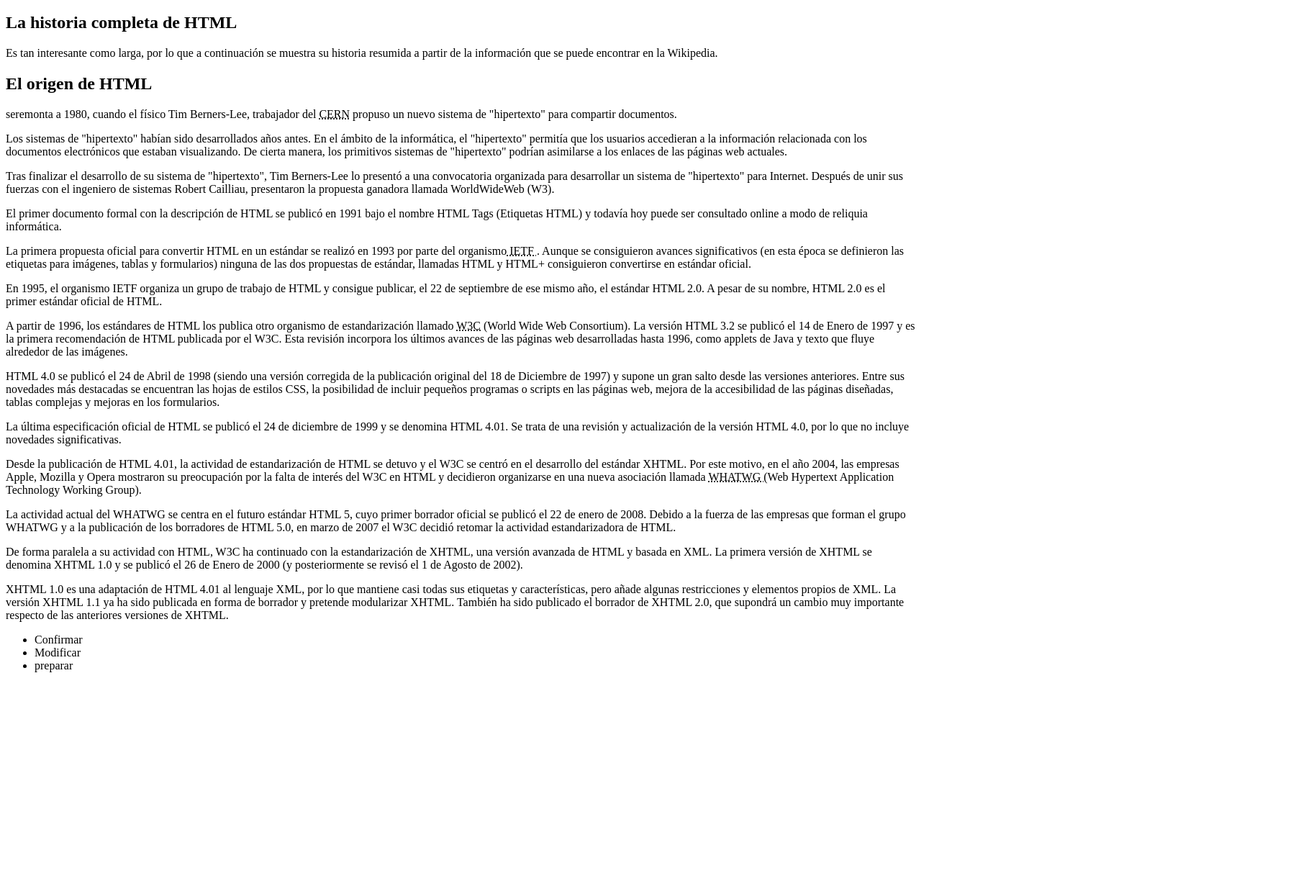
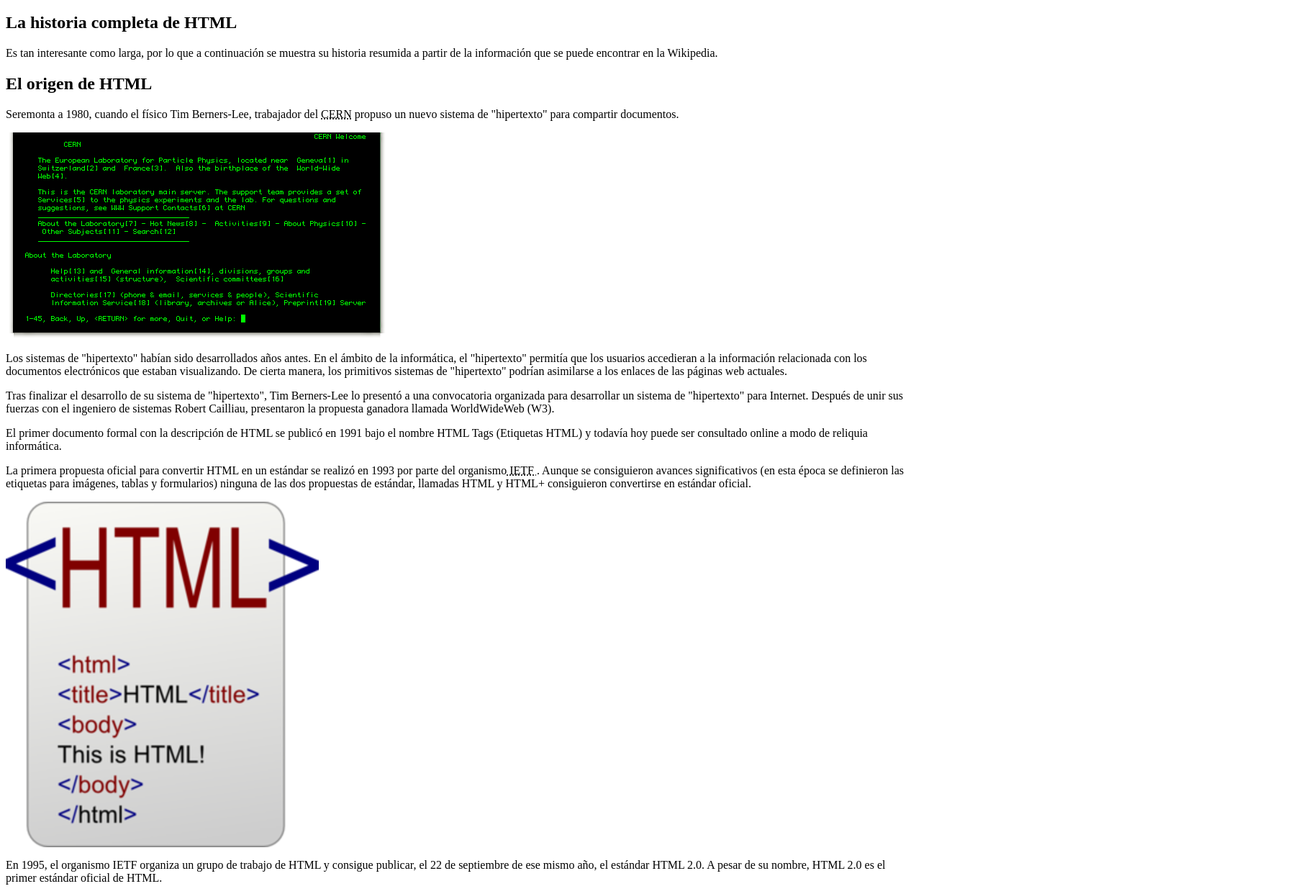
Before and after one commit to RogerCaba/primerparcial, a plain HTML site: page index.html in a window 1280 px wide. Shown: the part 48-1290 px from the top of the page at 72% size, 1808 px wide, since content can reach past the window. Before the commit the page ends 998 px from the top, so only its background shows below. Drawn offline with Linux system fonts and the light colour scheme.

Commit message:
incertando las imagenes

```diff
--- a/index.html
+++ b/index.html
@@ -6,7 +6,9 @@
 
 <h2>La historia completa de HTML</h2> Es tan interesante como larga, por lo que a continuación se muestra su historia resumida a partir de la información que se puede encontrar en la Wikipedia.
 
-<h2>El origen de HTML</h2><p>seremonta a 1980, cuando el físico Tim Berners-Lee, trabajador del <acronym title="Organización Europea para la Investigación Nuclear"> CERN</acronym> propuso un nuevo sistema de "hipertexto" para compartir documentos.</p>
+<h2>El origen de HTML</h2><p>Seremonta a 1980, cuando el físico Tim Berners-Lee, trabajador del <acronym title="Organización Europea para la Investigación Nuclear"> CERN</acronym> propuso un nuevo sistema de "hipertexto" para compartir documentos.</p>
+
+<img src="imagenes/foto1.gif">
 
 <p>Los sistemas de "hipertexto" habían sido desarrollados años antes. En el ámbito de la informática, el "hipertexto" permitía que los usuarios accedieran a la información relacionada con los documentos electrónicos que estaban visualizando. De cierta manera, los primitivos sistemas de "hipertexto" podrían asimilarse a los enlaces de las páginas web actuales.</p>
 
@@ -15,11 +17,11 @@
 <p>El primer documento formal con la descripción de HTML se publicó en 1991 bajo el nombre HTML Tags (Etiquetas HTML) y todavía hoy puede ser consultado online a modo de reliquia informática.</p>
 
 <p>La primera propuesta oficial para convertir HTML en un estándar se realizó en 1993 por parte del organismo<acronym title="(Internet Engineering Task Force)"> IETF </acronym>. Aunque se consiguieron avances significativos (en esta época se definieron las etiquetas para imágenes, tablas y formularios) ninguna de las dos propuestas de estándar, llamadas HTML y HTML+ consiguieron convertirse en estándar oficial.</p>
-
+<img src="imagenes/foto2.png">
 <p>En 1995, el organismo IETF organiza un grupo de trabajo de HTML y consigue publicar, el 22 de septiembre de ese mismo año, el estándar HTML 2.0. A pesar de su nombre, HTML 2.0 es el primer estándar oficial de HTML.</p>
 
 <p>A partir de 1996, los estándares de HTML los publica otro organismo de estandarización llamado <acronym title="World Wide Web Consortium">W3C</acronym> (World Wide Web Consortium). La versión HTML 3.2 se publicó el 14 de Enero de 1997 y es la primera recomendación de HTML publicada por el W3C. Esta revisión incorpora los últimos avances de las páginas web desarrolladas hasta 1996, como applets de Java y texto que fluye alrededor de las imágenes.</p>
-
+<img src="imagenes/foto3.png">
 <p>HTML 4.0 se publicó el 24 de Abril de 1998 (siendo una versión corregida de la publicación original del 18 de Diciembre de 1997) y supone un gran salto desde las versiones anteriores. Entre sus novedades más destacadas se encuentran las hojas de estilos CSS, la posibilidad de incluir pequeños programas o scripts en las páginas web, mejora de la accesibilidad de las páginas diseñadas, tablas complejas y mejoras en los formularios.</p>
 
 <p>La última especificación oficial de HTML se publicó el 24 de diciembre de 1999 y se denomina HTML 4.01. Se trata de una revisión y actualización de la versión HTML 4.0, por lo que no incluye novedades significativas.</p>
```
Also changed, not shown: imagenes/foto1.gif (added), imagenes/foto2.png (added), imagenes/foto3.png (added).
